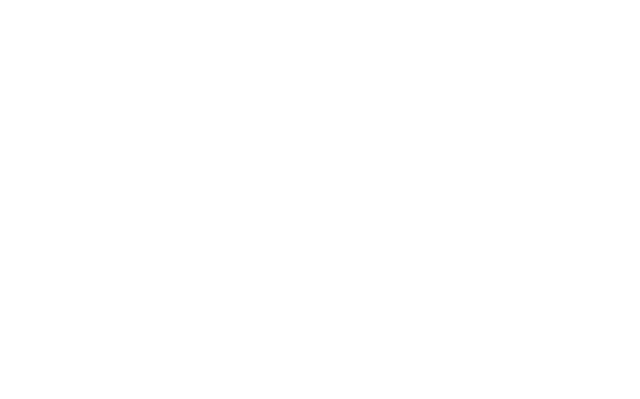
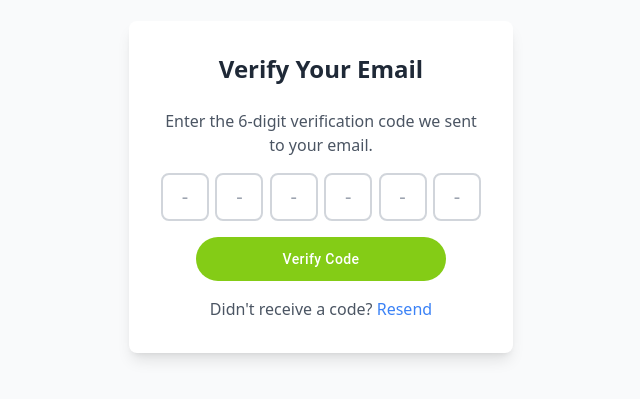
Before and after one commit to ahl-fabtechsol/ffiv, a React (Vite) app: page /verify-email in a window 1280 px wide. Before the commit this address had no page. Shown: the part 213-612 px from the top of the page, without its empty margins (319-959 px from the left). Built offline with nearby package versions, Linux system fonts and the light colour scheme.

Commit message:
verify email and fixes

```diff
--- a/src/App.jsx
+++ b/src/App.jsx
@@ -6,12 +6,14 @@ import Explore from "./pages/Explore";
 import ExploreDetail from "./pages/ExploreDetail";
 import Login from "./pages/Login";
 import Signup from "./pages/Signup";
+import VerifyEmail from "./pages/VerifyEmail";
 
 const App = () => {
   return (
     <Routes>
       <Route path="/login" element={<Login />} />
       <Route path="/signup" element={<Signup />} />
+      <Route path="/verify-email" element={<VerifyEmail />} />
       <Route element={<Layout type="home" />}>
         <Route path="/" element={<Home />} />
         <Route path="/explore/:id" element={<ExploreDetail />} />
--- a/src/pages/Home.jsx
+++ b/src/pages/Home.jsx
@@ -15,6 +15,7 @@ const Home = () => {
         Fund and sign campaigns and missions in all the 234 countries on the
         globe
       </p>
+      <Link to="/login">
         <Button
           className="bg_primary p-10 "
           sx={{
@@ -25,8 +26,9 @@ const Home = () => {
             borderRadius: "50px",
           }}
         >
-        <Link to="/login"> Get Started</Link>
+          Get Started
         </Button>
+      </Link>
       <p className="text-white text-lg  text-center w-full sm:w-[70%]  lg:w-1/2">
         Already have an account? <Link href="/">Log in</Link>
       </p>
--- a/src/pages/Login.jsx
+++ b/src/pages/Login.jsx
@@ -65,6 +65,7 @@ const Login = () => {
             </Box>
 
             <Box className="flex justify-center">
+              <Link to="/">
                 <Button
                   className="bg_primary p-10 "
                   sx={{
@@ -75,8 +76,9 @@ const Login = () => {
                     borderRadius: "50px",
                   }}
                 >
-                <Link to="/">Log in</Link>
+                  Log in
                 </Button>
+              </Link>
             </Box>
 
             <p className="text-center text-sm mt-6">
--- a/src/pages/Signup.jsx
+++ b/src/pages/Signup.jsx
@@ -35,7 +35,7 @@ const Signup = () => {
   };
 
   const handleFinish = () => {
-    navigate("/login");
+    navigate("/verify-email");
   };
 
   const handleChange = (e) => {
--- /dev/null
+++ b/src/pages/VerifyEmail.jsx
@@ -0,0 +1,71 @@
+import { Box, Button } from "@mui/material";
+import React, { useState } from "react";
+import { Link } from "react-router-dom";
+
+const VerifyEmail = () => {
+  const [code, setCode] = useState(Array(6).fill(""));
+
+  const handleChange = (e, index) => {
+    const newCode = [...code];
+    newCode[index] = e.target.value.slice(0, 1);
+    setCode(newCode);
+
+    if (e.target.value && index < 5) {
+      const nextInput = document.getElementById(`input-${index + 1}`);
+      nextInput.focus();
+    }
+  };
+
+  return (
+    <Box className="min-h-screen bg-gray-50 flex justify-center items-center">
+      <Box className="w-full sm:w-96 bg-white rounded-lg shadow-lg p-8">
+        <h2 className="text-center font-semibold text-2xl text-gray-800 mb-6">
+          Verify Your Email
+        </h2>
+        <p className="text-center text-gray-600 mb-4">
+          Enter the 6-digit verification code we sent to your email.
+        </p>
+
+        <Box className="flex justify-between mb-4">
+          {code.map((digit, index) => (
+            <input
+              key={index}
+              id={`input-${index}`}
+              type="text"
+              value={digit}
+              onChange={(e) => handleChange(e, index)}
+              maxLength="1"
+              className="w-12 h-12 text-center text-xl border-2 border-gray-300 rounded-lg focus:outline-none focus:ring-2 focus:ring-blue-500"
+              placeholder="-"
+            />
+          ))}
+        </Box>
+
+        <Box className="flex justify-center">
+          <Link to="/">
+            <Button
+              className="bg_primary p-10 "
+              sx={{
+                textTransform: "none",
+                color: "white",
+                padding: "10px",
+                width: "250px",
+                borderRadius: "50px",
+              }}
+            >
+              Verify Code
+            </Button>
+          </Link>
+        </Box>
+        <Box className="text-center mt-4">
+          <p className="text-gray-600">
+            Didn't receive a code?{" "}
+            <span className="text-blue-500 cursor-pointer">Resend</span>
+          </p>
+        </Box>
+      </Box>
+    </Box>
+  );
+};
+
+export default VerifyEmail;
```
Lines whose indentation alone changed are shown as unchanged.
